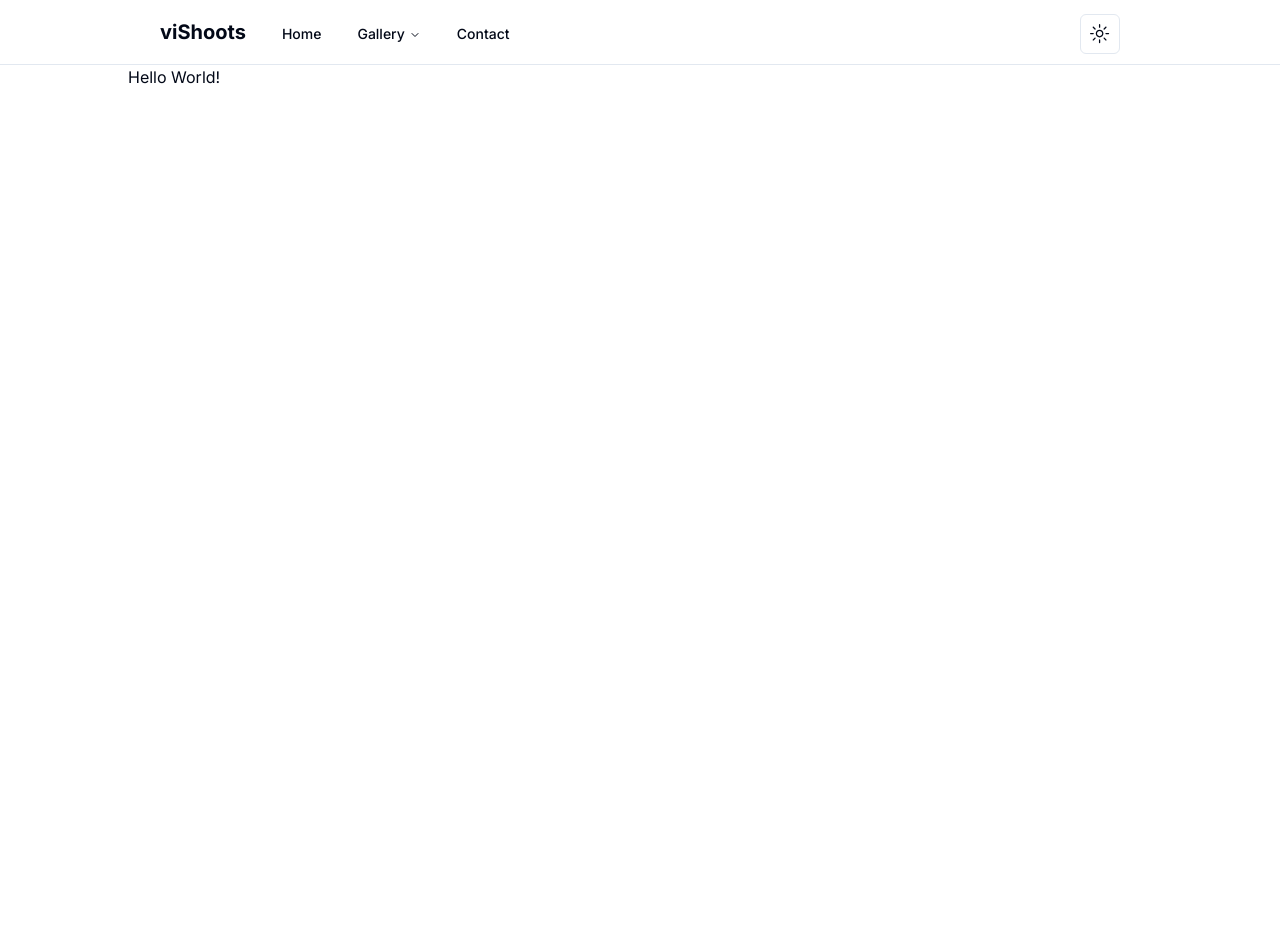
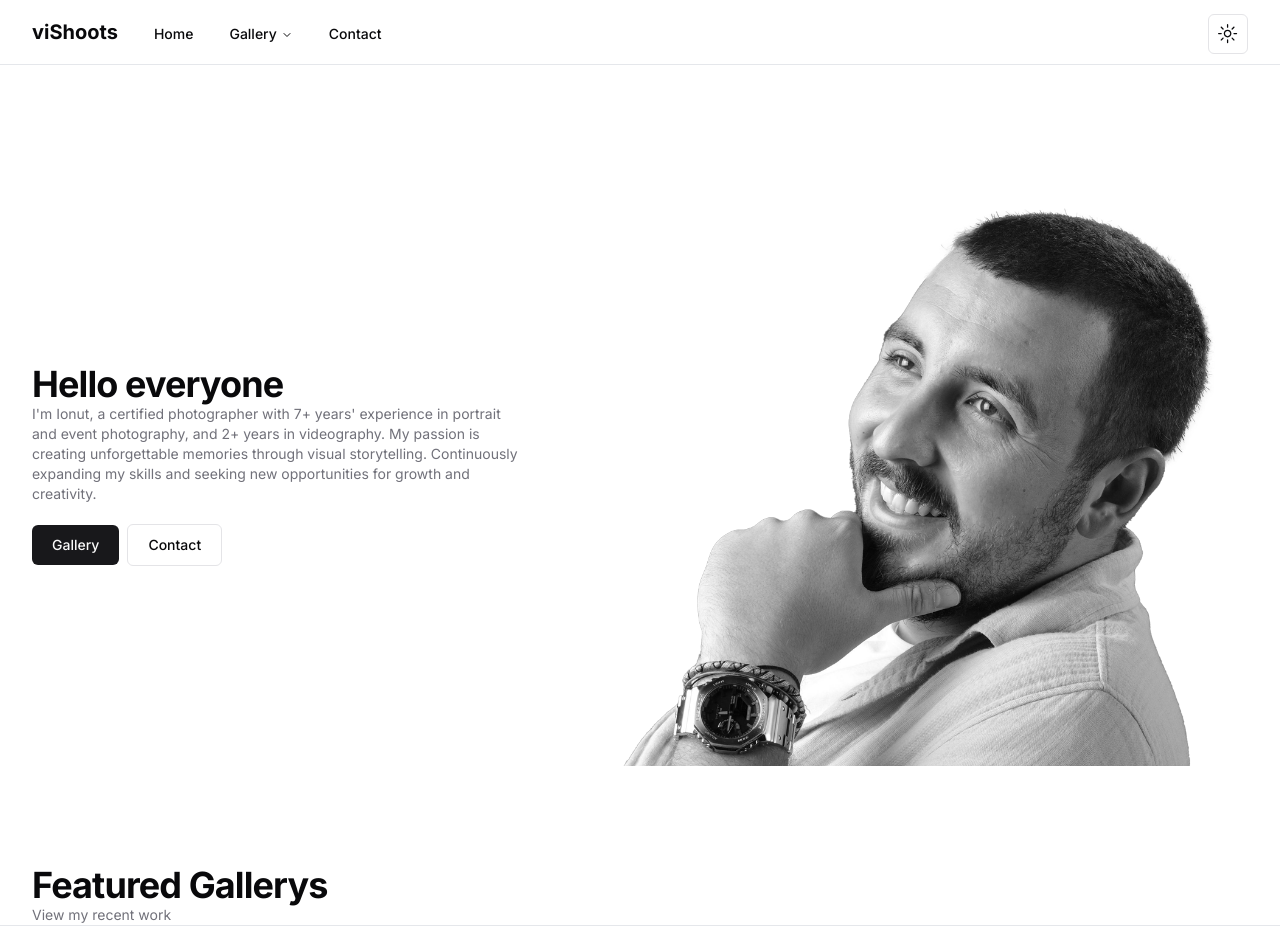
Before and after one commit to gileanu/vishoots, a Next.js app: page / in a window 1280 px wide. Shown: the top 949 px of the page. Before the commit the page ends 800 px from the top, so only its background shows below. Built offline with nearby package versions, Linux system fonts and the light colour scheme.

Commit message:
[feat] homepage hero section + footer

```diff
--- a/app/(root)/page.tsx
+++ b/app/(root)/page.tsx
@@ -1,10 +1,38 @@
 import Container from "@/components/page-container";
+import { Button } from "@/components/ui/button";
+import { Heading1 } from "@/components/ui/heading1";
+import Image from "next/image";
+import Mirlea from "@/public/assets/mirlea.png";
 
 export default function Home() {
   return (
     <main>
       <Container>
-        <div>Hello World!</div>
+        <div className="h-dvh flex justify-center items-center">
+          <div className="flex-row w-1/2">
+            <Heading1
+              title="Hello everyone"
+              description="I'm Ionut, a certified photographer with 7+ years' experience in portrait and event photography, and 2+ years in videography. My passion is creating unforgettable memories through visual storytelling. Continuously expanding my skills and seeking new opportunities for growth and creativity."
+            />
+            <div className="w-full pt-5">
+              <Button variant="default" className="p-5 mr-2">
+                Gallery
+              </Button>
+              <Button variant="outline" className="p-5">
+                Contact
+              </Button>
+            </div>
+          </div>
+          <div className="w-3/4">
+            <Image src={Mirlea} alt="Ionut Vilea" />
+          </div>
+        </div>
+        <div>
+          <Heading1
+            title="Featured Gallerys"
+            description="View my recent work"
+          />
+        </div>
       </Container>
     </main>
   );
--- a/app/globals.css
+++ b/app/globals.css
@@ -5,71 +5,51 @@
 @layer base {
   :root {
     --background: 0 0% 100%;
-    --foreground: 222.2 84% 4.9%;
-
+    --foreground: 240 10% 3.9%;
     --card: 0 0% 100%;
-    --card-foreground: 222.2 84% 4.9%;
-
+    --card-foreground: 240 10% 3.9%;
     --popover: 0 0% 100%;
-    --popover-foreground: 222.2 84% 4.9%;
-
-    --primary: 222.2 47.4% 11.2%;
-    --primary-foreground: 210 40% 98%;
-
-    --secondary: 210 40% 96.1%;
-    --secondary-foreground: 222.2 47.4% 11.2%;
-
-    --muted: 210 40% 96.1%;
-    --muted-foreground: 215.4 16.3% 46.9%;
-
-    --accent: 210 40% 96.1%;
-    --accent-foreground: 222.2 47.4% 11.2%;
-
+    --popover-foreground: 240 10% 3.9%;
+    --primary: 240 5.9% 10%;
+    --primary-foreground: 0 0% 98%;
+    --secondary: 240 4.8% 95.9%;
+    --secondary-foreground: 240 5.9% 10%;
+    --muted: 240 4.8% 95.9%;
+    --muted-foreground: 240 3.8% 46.1%;
+    --accent: 240 4.8% 95.9%;
+    --accent-foreground: 240 5.9% 10%;
     --destructive: 0 84.2% 60.2%;
-    --destructive-foreground: 210 40% 98%;
-
-    --border: 214.3 31.8% 91.4%;
-    --input: 214.3 31.8% 91.4%;
-    --ring: 222.2 84% 4.9%;
-
+    --destructive-foreground: 0 0% 98%;
+    --border: 240 5.9% 90%;
+    --input: 240 5.9% 90%;
+    --ring: 240 5.9% 10%;
     --radius: 0.5rem;
   }
 
   .dark {
-    --background: 222.2 84% 4.9%;
-    --foreground: 210 40% 98%;
-
-    --card: 222.2 84% 4.9%;
-    --card-foreground: 210 40% 98%;
-
-    --popover: 222.2 84% 4.9%;
-    --popover-foreground: 210 40% 98%;
-
-    --primary: 210 40% 98%;
-    --primary-foreground: 222.2 47.4% 11.2%;
-
-    --secondary: 217.2 32.6% 17.5%;
-    --secondary-foreground: 210 40% 98%;
-
-    --muted: 217.2 32.6% 17.5%;
-    --muted-foreground: 215 20.2% 65.1%;
-
-    --accent: 217.2 32.6% 17.5%;
-    --accent-foreground: 210 40% 98%;
-
+    --background: 240 10% 3.9%;
+    --foreground: 0 0% 98%;
+    --card: 240 10% 3.9%;
+    --card-foreground: 0 0% 98%;
+    --popover: 240 10% 3.9%;
+    --popover-foreground: 0 0% 98%;
+    --primary: 0 0% 98%;
+    --primary-foreground: 240 5.9% 10%;
+    --secondary: 240 3.7% 15.9%;
+    --secondary-foreground: 0 0% 98%;
+    --muted: 240 3.7% 15.9%;
+    --muted-foreground: 240 5% 64.9%;
+    --accent: 240 3.7% 15.9%;
+    --accent-foreground: 0 0% 98%;
     --destructive: 0 62.8% 30.6%;
-    --destructive-foreground: 210 40% 98%;
-
-    --border: 217.2 32.6% 17.5%;
-    --input: 217.2 32.6% 17.5%;
-    --ring: 212.7 26.8% 83.9%;
+    --destructive-foreground: 0 0% 98%;
+    --border: 240 3.7% 15.9%;
+    --input: 240 3.7% 15.9%;
+    --ring: 240 4.9% 83.9%;
   }
 }
 
 @layer base {
-  * {
-    @apply border-border;
-  }
   body {
     @apply bg-background text-foreground;
   }
--- a/app/layout.tsx
+++ b/app/layout.tsx
@@ -3,6 +3,7 @@ import { Inter } from "next/font/google";
 import "./globals.css";
 import { ThemeProvider } from "@/components/theme-provider";
 import NavBar from "@/components/navbar-main";
+import Footer from "@/components/footer";
 
 const inter = Inter({ subsets: ["latin"] });
 
@@ -22,6 +23,7 @@ export default function RootLayout({
         <ThemeProvider attribute="class" defaultTheme="system" enableSystem>
           <NavBar />
           {children}
+          <Footer />
         </ThemeProvider>
       </body>
     </html>
--- /dev/null
+++ b/components/footer.tsx
@@ -0,0 +1,23 @@
+import React from "react";
+import Container from "./page-container";
+
+const currnetYear = new Date().getFullYear();
+
+const Footer = () => {
+  return (
+    <footer className="bg-white border-t h-16">
+      <Container>
+        <div className="mx-auto py-5">
+          <p className="test-xs text-black">
+            &copy; {currnetYear} [name], [rights] - [terms] [conditions].
+          </p>
+          <p className="text-xs text-gray-500">
+            <a href="https://github.com/gileanu">RR - github.com/gileanu</a>
+          </p>
+        </div>
+      </Container>
+    </footer>
+  );
+};
+
+export default Footer;
--- a/components/navbar-main.tsx
+++ b/components/navbar-main.tsx
@@ -8,7 +8,7 @@ const NavBar = async () => {
   return (
     <div className="border-b">
       <Container>
-        <div className="relative px-4 sm:px-6 lg:px-8 hidden sm:flex h-16 items-center">
+        <div className="relative hidden sm:flex h-16 items-center">
           <Link href="/" className="flex-none">
             <p className="font-bold text-xl">viShoots</p>
           </Link>
--- a/components/page-container.tsx
+++ b/components/page-container.tsx
@@ -3,7 +3,9 @@ interface ContainerProps {
 }
 
 const Container: React.FC<ContainerProps> = ({ children }) => {
-  return <div className="mx-auto max-w-5xl">{children}</div>;
+  return (
+    <div className="mx-auto max-w-7xl px-4 sm:px-6 lg:px-8">{children}</div>
+  );
 };
 
 export default Container;
--- /dev/null
+++ b/components/ui/heading1.tsx
@@ -0,0 +1,13 @@
+interface HeadingProps {
+  title: string;
+  description: string;
+}
+
+export const Heading1: React.FC<HeadingProps> = ({ title, description }) => {
+  return (
+    <div>
+      <h1 className="text-2xl lg:text-4xl font-bold tracking-tight">{title}</h1>
+      <p className="text-sm text-muted-foreground">{description}</p>
+    </div>
+  );
+};
```
Also changed, not shown: public/assets/mirlea.png (added).
